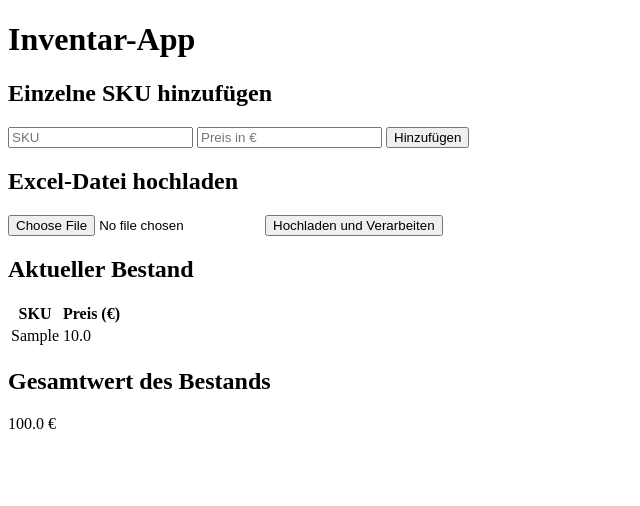
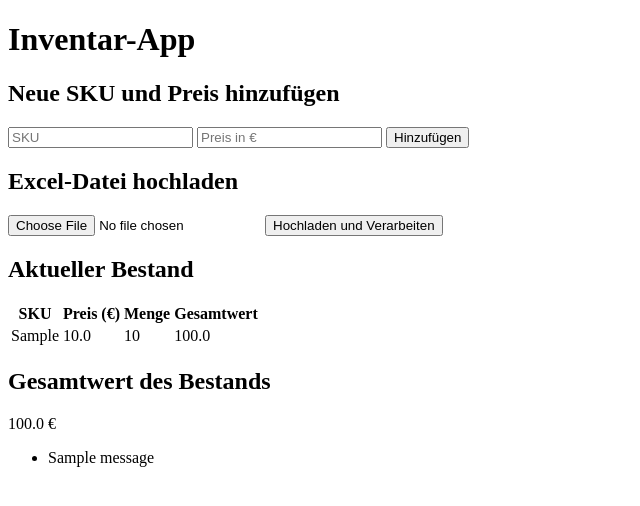
Before and after one commit to sebastianschlaeger/Warenbestand, a Flask app: page / in a window 1280 px wide. Shown: the top 506 px of the page, without its empty margins (0-640 px from the left). Run offline with Flask 3, Linux system fonts and the light colour scheme; tables that the repository leaves empty hold one stand-in row (values such as "Sample post"); one stand-in notice (Sample message) is shown.

Commit message:
Update index.html

```diff
--- a/templates/index.html
+++ b/templates/index.html
@@ -8,7 +8,7 @@
 <body>
     <h1>Inventar-App</h1>
 
-    <h2>Einzelne SKU hinzufügen</h2>
+    <h2>Neue SKU und Preis hinzufügen</h2>
     <form method="POST">
         <input type="text" name="sku" placeholder="SKU" required>
         <input type="number" name="price" placeholder="Preis in €" step="0.01" required>
@@ -27,6 +27,8 @@
             <tr>
                 <th>SKU</th>
                 <th>Preis (€)</th>
+                <th>Menge</th>
+                <th>Gesamtwert</th>
             </tr>
         </thead>
         <tbody>
@@ -34,6 +36,8 @@
             <tr>
                 <td>{{ item.sku }}</td>
                 <td>{{ item.price }}</td>
+                <td>{{ item.quantity }}</td>
+                <td>{{ item.price * item.quantity }}</td>
             </tr>
             {% endfor %}
         </tbody>
@@ -41,5 +45,15 @@
 
     <h2>Gesamtwert des Bestands</h2>
     <p>{{ total_value }} €</p>
+
+    {% with messages = get_flashed_messages() %}
+      {% if messages %}
+        <ul class="flashes">
+        {% for message in messages %}
+          <li>{{ message }}</li>
+        {% endfor %}
+        </ul>
+      {% endif %}
+    {% endwith %}
 </body>
 </html>
```
